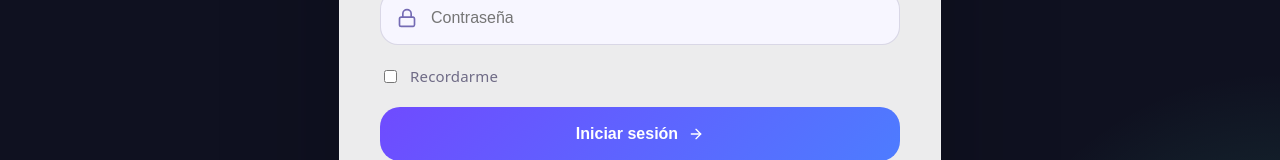
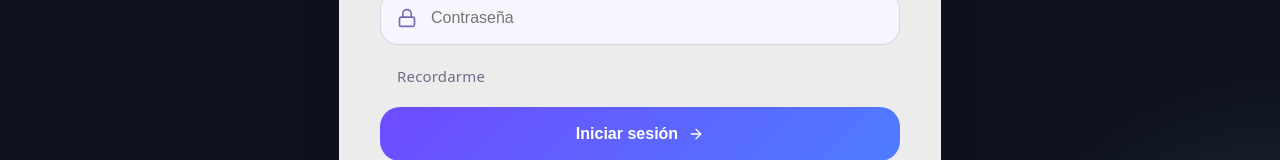
Before and after one commit to zackJains/testRepo, a React (Vite) app: page / in a window 1280 px wide. Shown: the part 469-629 px from the top of the page. Built offline with nearby package versions, Linux system fonts and the light colour scheme; no server answers.

Commit message:
Enhance input styling and search functionality in Shop component

```diff
--- a/src/App.css
+++ b/src/App.css
@@ -284,8 +284,12 @@
   border: none;
   background: transparent;
   outline: none;
-  font-size: 15px;
+  font-size: 16px;
+  line-height: 1.4;
   color: #100f20;
+  -webkit-appearance: none;
+  appearance: none;
+  min-width: 0;
 }
 
 .search-icon {
--- a/src/index.css
+++ b/src/index.css
@@ -3,6 +3,14 @@ html {
   -moz-text-size-adjust: 100%;
   text-size-adjust: 100%;
   overflow-x: hidden;
+}
+
+input,
+textarea,
+select {
+  font-size: 16px;
+  -webkit-appearance: none;
+  appearance: none;
 }
 
 :root {
--- a/src/pages/Shop.jsx
+++ b/src/pages/Shop.jsx
@@ -215,9 +215,12 @@ export default function Shop() {
             <FiSearch className="search-icon" />
             <input
               id="product-search"
+              type="search"
               value={search}
               onChange={(event) => setSearch(event.target.value)}
               placeholder="Buscar productos..."
+              autoComplete="off"
+              inputMode="search"
             />
             {search && (
               <button type="button" className="clear-search-button" onClick={clearSearch} aria-label="Limpiar búsqueda">
```
